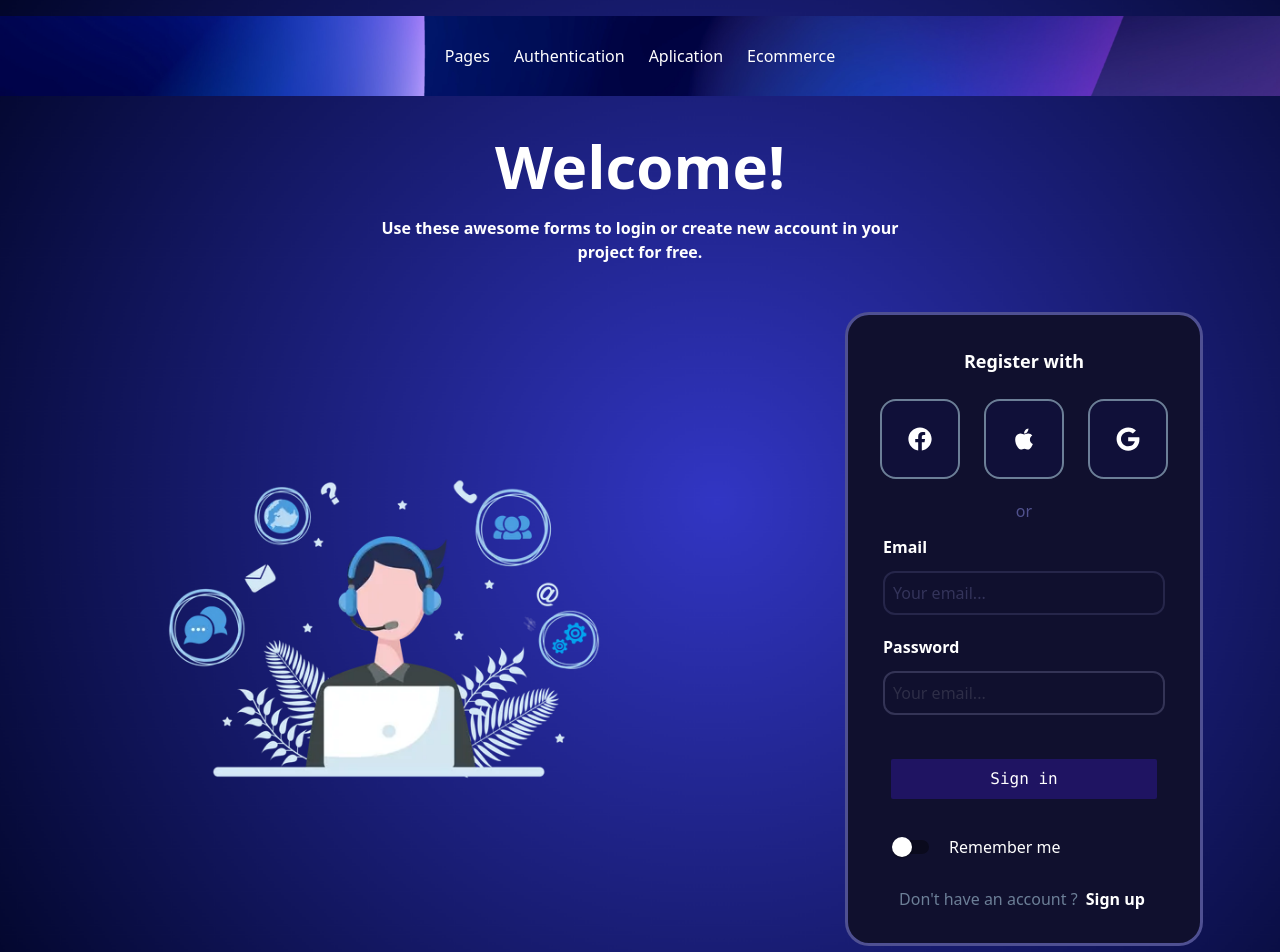
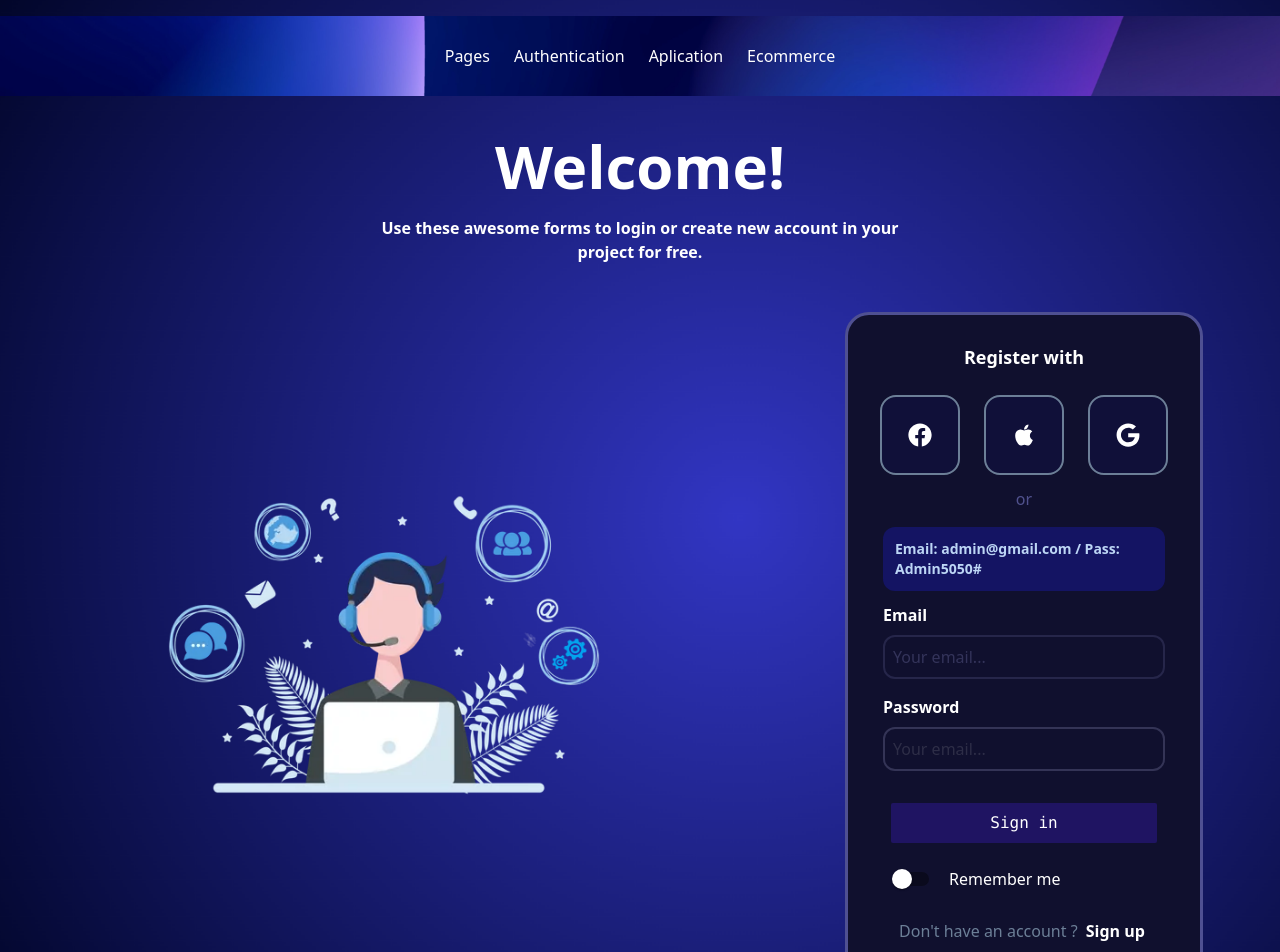
Before and after one commit to Nasim1380p/Admin-Panel, a Next.js app: page / in a window 1280 px wide. Shown: the top 952 px of the page. Built offline with nearby package versions, Linux system fonts and the light colour scheme.

Commit message:
log from login

```diff
--- a/src/Components/SigninForm.jsx
+++ b/src/Components/SigninForm.jsx
@@ -52,9 +52,12 @@ export default function SignupForm() {
 
   return (
     <form className='flex w-full flex-wrap justify-center' onSubmit={formik.handleSubmit}>
+      <div className='w-[80%] bg-[#161678b7] rounded-xl  mt-4'>
+        <p className='w-full text-[#bcd5f5] text-sm pt-3 pb-3 px-3 font-semibold'>Email: admin@gmail.com / Pass: Admin5050#</p>
+      </div>
       <label htmlFor="email" className='text-white w-[80%] font-semibold mt-3'>Email</label>
       <input
-        className='p-2 rounded-xl outline-[#6c7f97] text-white w-[80%] mt-3 bg-inherit border-[2px] border-[#3b3b6684] placeholder-[#3f4068c1]' placeholder='Your email...'
+        className='p-2 rounded-xl outline-[#6c7f97] text-white w-[80%] mt-2 bg-inherit border-[2px] border-[#3b3b6684] placeholder-[#3f4068c1]' placeholder='Your email...'
         id="email"
         name="email"
         type="email"
@@ -66,9 +69,9 @@ export default function SignupForm() {
         <div className='w-[80%] text-[#6c7f97] mt-1'>{formik.errors.email}</div>
       ) : null}
 
-      <label htmlFor="password" className='text-white font-semibold w-[80%] mt-5'>Password</label>
+      <label htmlFor="password" className='text-white font-semibold w-[80%] mt-4'>Password</label>
       <input
-        className='p-2 rounded-xl w-[80%] outline-[#6c7f97] mt-3 bg-inherit  text-white  border-[2px] border-[#404064c1] placeholder-[#38384fc1]' placeholder='Your email...'
+        className='p-2 rounded-xl w-[80%] outline-[#6c7f97] mt-2 bg-inherit  text-white  border-[2px] border-[#404064c1] placeholder-[#38384fc1]' placeholder='Your email...'
         id="password"
         name="password"
         type="password"
@@ -81,7 +84,7 @@ export default function SignupForm() {
       ) : null}
 
 
-      <div className='w-[80%] hover:scale-[1.03] transition-all duration-200 flex justify-center  p-2 mt-3 items-center text-white ' ><button type="submit" className='bg-[#1f1462] rounded-sm flex justify-center items-center mt-6 w-full p-2 font-mono'>Sign in</button></div>
+      <div className='w-[80%] hover:scale-[1.03] transition-all duration-200 flex justify-center  p-2 mt-0 items-center text-white ' ><button type="submit" className='bg-[#1f1462] rounded-sm flex justify-center items-center mt-6 w-full p-2 font-mono'>Sign in</button></div>
     </form>
   );
 };
--- a/src/app/page.js
+++ b/src/app/page.js
@@ -30,15 +30,15 @@ export default function page() {
         </div>
         <div className='md:w-[40%] w-full flex justify-center mt-6 mb-6 '>
           <div className='xl:w-[70%] md:w-[90%] sm:w-[60%] flex flex-wrap justify-center w-[88%] rounded-3xl border-[3px] bg-[#10102e] border-[#7c7eda95]'>
-            <h3 className='text-center w-full mt-8 text-lg font-bold text-white'>Register with</h3>
-            <div className='flex w-full justify-center *:mx-3 *:mt-6 *:mb-5'>
+            <h3 className='text-center w-full mt-7 text-lg font-bold text-white'>Register with</h3>
+            <div className='flex w-full justify-center *:mx-3 *:mt-6 *:mb-3'>
               <div className='w-[80px] h-[80px] text-2xl cursor-pointer border-[2px] bg-[#10105745] hover:bg-[#17175e53] transition-all duration-200 rounded-2xl border-[#6c7f97] flex justify-center items-center text-white'><FaFacebook /></div>
               <div className='w-[80px] h-[80px] text-2xl cursor-pointer border-[2px]  bg-[#10105745] hover:bg-[#17175e53] transition-all duration-200 rounded-2xl border-[#6c7f97] flex justify-center items-center text-white'><FaApple /></div>
               <div className='w-[80px] h-[80px] text-2xl cursor-pointer border-[2px] bg-[#10105745] hover:bg-[#17175e53] transition-all duration-200 rounded-2xl border-[#6c7f97] flex justify-center items-center text-white'><FaGoogle /></div>
             </div>
             <p className='w-full text-center text-[#9092e982]'>or</p>
             <SigninFrom />
-            <div className='w-[80%] flex items-center mt-5'><div className=''><Switchdiv /></div><spna className='text-white m-2'>Remember me</spna></div>
+            <div className='w-[80%] flex items-center mt-2'><div className=''><Switchdiv /></div><spna className='text-white m-2'>Remember me</spna></div>
             <p className='w-full text-center text-[#6c7f97] mt-5 mb-8'>Don't have an account ? <Link className='m-1 text-white font-bold' href='/Signup'>Sign up</Link></p>
           </div>
         </div>
```
